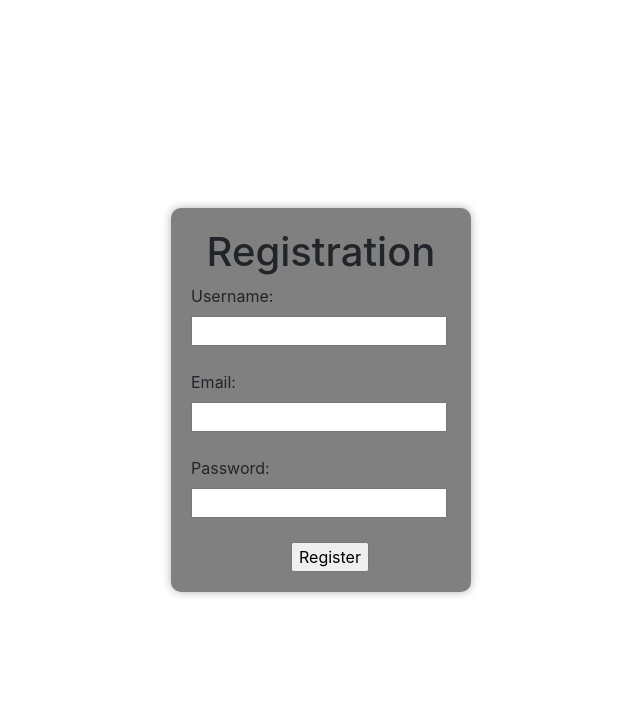
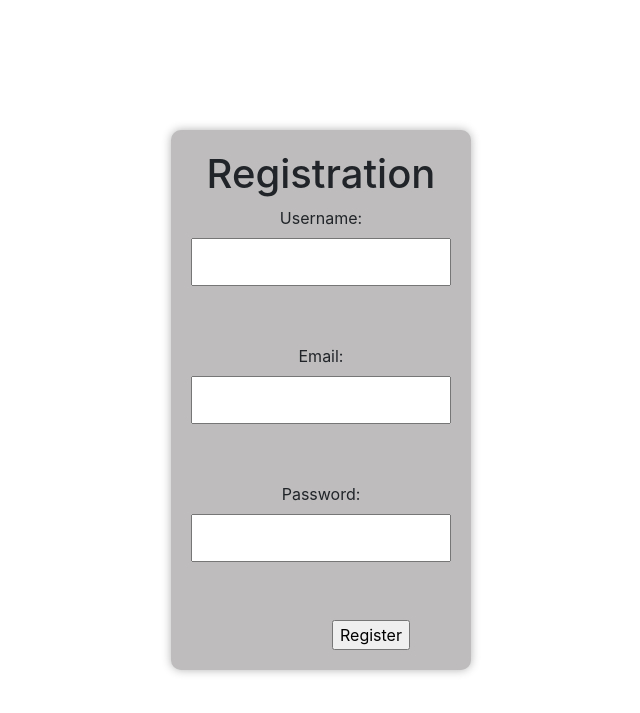
Before and after one commit to MrAntonS/nchack-2024, a Flask app: page /register in a window 1280 px wide. Shown: the top 713 px of the page, without its empty margins (319-959 px from the left). Run offline with Flask 3, Linux system fonts and the light colour scheme; some libraries are stand-ins or nearby versions.

Commit message:
Added aligning

```diff
--- a/src/templates/register.html
+++ b/src/templates/register.html
@@ -16,20 +16,39 @@
             justify-content: center;
             align-items: center;
             flex-direction: column;
-            background-color: gray;
+            background-color: rgb(190, 188, 188);
             border-radius: 10px;
             box-shadow: 0px 0px 10px rgba(0, 0, 0, 0.3);
             padding: 20px;
             width: 300px;
+            overflow-y: scroll; /* Add this line to make the container scrollable */
         }
 
         .register-button {
             margin-left: 100px;
         }
+
+        form {
+            display: flex;
+            flex-direction: column;
+            align-items: center;
+        }
+
+        label {
+            text-align: center;
+        }
+
+        input[type="text"],
+        input[type="email"],
+        input[type="password"] {
+            width: 100%;
+            padding: 10px;
+            margin-bottom: 10px;
+        }
     </style>
 </head>
 <body>
-    <div class="container">
+    <div class="container" data-spy="scroll" data-target="#navbar-example" data-offset="0">
         <h1>Registration</h1>
         <form>
             <label for="username">Username:</label>
@@ -41,7 +60,6 @@
             <label for="password">Password:</label>
             <input type="password" id="password" name="password" required><br><br>
 
-
             <input type="submit" value="Register" class="register-button">
         </form>
     </div>
```
